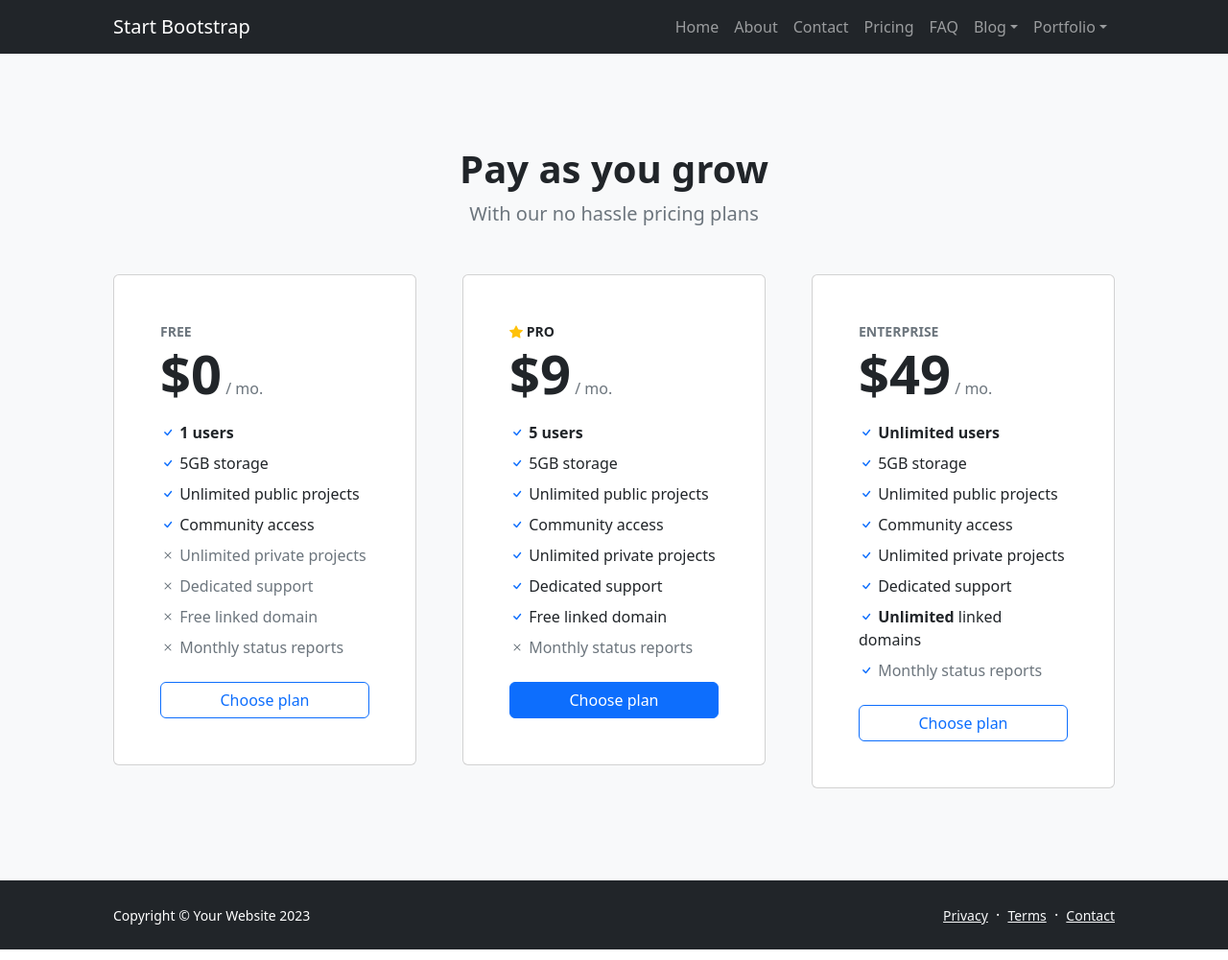
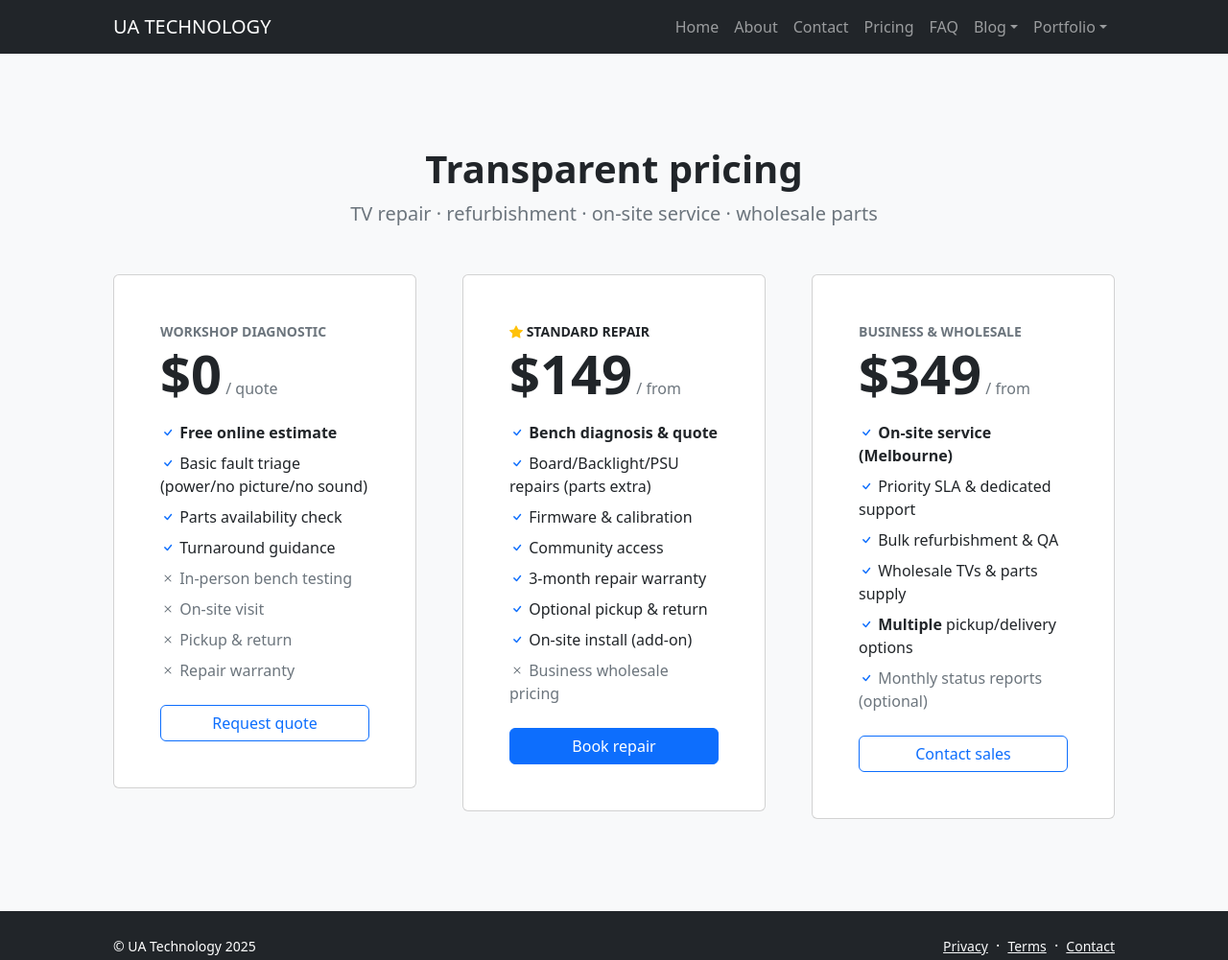
Before and after one commit to gongshizi/gongshizi.github.io, a website: page pricing.html in a window 1280 px wide. Shown: the top 1001 px of the page at 96% size. Drawn offline with nearby package versions, Linux system fonts and the light colour scheme.

Commit message:
Update pricing.html

```diff
--- a/pricing.html
+++ b/pricing.html
@@ -3,9 +3,9 @@
     <head>
         <meta charset="utf-8" />
         <meta name="viewport" content="width=device-width, initial-scale=1, shrink-to-fit=no" />
-        <meta name="description" content="" />
-        <meta name="author" content="" />
-        <title>Modern Business - Start Bootstrap Template</title>
+        <meta name="description" content="UA Technology pricing — TV repair, refurbishment, on-site service and wholesale parts in Melbourne, VIC." />
+        <meta name="author" content="UA Technology" />
+        <title>UA TECHNOLOGY · Pricing</title>
         <!-- Favicon-->
         <link rel="icon" type="image/x-icon" href="assets/favicon.ico" />
         <!-- Bootstrap icons-->
@@ -18,7 +18,7 @@
             <!-- Navigation-->
             <nav class="navbar navbar-expand-lg navbar-dark bg-dark">
                 <div class="container px-5">
-                    <a class="navbar-brand" href="index.html">Start Bootstrap</a>
+                    <a class="navbar-brand" href="index.html">UA TECHNOLOGY</a>
                     <button class="navbar-toggler" type="button" data-bs-toggle="collapse" data-bs-target="#navbarSupportedContent" aria-controls="navbarSupportedContent" aria-expanded="false" aria-label="Toggle navigation"><span class="navbar-toggler-icon"></span></button>
                     <div class="collapse navbar-collapse" id="navbarSupportedContent">
                         <ul class="navbar-nav ms-auto mb-2 mb-lg-0">
@@ -49,54 +49,54 @@
             <section class="bg-light py-5">
                 <div class="container px-5 my-5">
                     <div class="text-center mb-5">
-                        <h1 class="fw-bolder">Pay as you grow</h1>
-                        <p class="lead fw-normal text-muted mb-0">With our no hassle pricing plans</p>
+                        <h1 class="fw-bolder">Transparent pricing</h1>
+                        <p class="lead fw-normal text-muted mb-0">TV repair · refurbishment · on-site service · wholesale parts</p>
                     </div>
                     <div class="row gx-5 justify-content-center">
                         <!-- Pricing card free-->
                         <div class="col-lg-6 col-xl-4">
                             <div class="card mb-5 mb-xl-0">
                                 <div class="card-body p-5">
-                                    <div class="small text-uppercase fw-bold text-muted">Free</div>
+                                    <div class="small text-uppercase fw-bold text-muted">Workshop Diagnostic</div>
                                     <div class="mb-3">
                                         <span class="display-4 fw-bold">$0</span>
-                                        <span class="text-muted">/ mo.</span>
+                                        <span class="text-muted">/ quote</span>
                                     </div>
                                     <ul class="list-unstyled mb-4">
                                         <li class="mb-2">
                                             <i class="bi bi-check text-primary"></i>
-                                            <strong>1 users</strong>
+                                            <strong>Free online estimate</strong>
                                         </li>
                                         <li class="mb-2">
                                             <i class="bi bi-check text-primary"></i>
-                                            5GB storage
+                                            Basic fault triage (power/no picture/no sound)
                                         </li>
                                         <li class="mb-2">
                                             <i class="bi bi-check text-primary"></i>
-                                            Unlimited public projects
+                                            Parts availability check
                                         </li>
                                         <li class="mb-2">
                                             <i class="bi bi-check text-primary"></i>
-                                            Community access
+                                            Turnaround guidance
                                         </li>
                                         <li class="mb-2 text-muted">
                                             <i class="bi bi-x"></i>
-                                            Unlimited private projects
+                                            In-person bench testing
                                         </li>
                                         <li class="mb-2 text-muted">
                                             <i class="bi bi-x"></i>
-                                            Dedicated support
+                                            On-site visit
                                         </li>
                                         <li class="mb-2 text-muted">
                                             <i class="bi bi-x"></i>
-                                            Free linked domain
+                                            Pickup & return
                                         </li>
                                         <li class="text-muted">
                                             <i class="bi bi-x"></i>
-                                            Monthly status reports
+                                            Repair warranty
                                         </li>
                                     </ul>
-                                    <div class="d-grid"><a class="btn btn-outline-primary" href="#!">Choose plan</a></div>
+                                    <div class="d-grid"><a class="btn btn-outline-primary" href="#!">Request quote</a></div>
                                 </div>
                             </div>
                         </div>
@@ -106,24 +106,24 @@
                                 <div class="card-body p-5">
                                     <div class="small text-uppercase fw-bold">
                                         <i class="bi bi-star-fill text-warning"></i>
-                                        Pro
+                                        Standard Repair
                                     </div>
                                     <div class="mb-3">
-                                        <span class="display-4 fw-bold">$9</span>
-                                        <span class="text-muted">/ mo.</span>
+                                        <span class="display-4 fw-bold">$149</span>
+                                        <span class="text-muted">/ from</span>
                                     </div>
                                     <ul class="list-unstyled mb-4">
                                         <li class="mb-2">
                                             <i class="bi bi-check text-primary"></i>
-                                            <strong>5 users</strong>
+                                            <strong>Bench diagnosis & quote</strong>
                                         </li>
                                         <li class="mb-2">
                                             <i class="bi bi-check text-primary"></i>
-                                            5GB storage
+                                            Board/Backlight/PSU repairs (parts extra)
                                         </li>
                                         <li class="mb-2">
                                             <i class="bi bi-check text-primary"></i>
-                                            Unlimited public projects
+                                            Firmware & calibration
                                         </li>
                                         <li class="mb-2">
                                             <i class="bi bi-check text-primary"></i>
@@ -131,22 +131,22 @@
                                         </li>
                                         <li class="mb-2">
                                             <i class="bi bi-check text-primary"></i>
-                                            Unlimited private projects
+                                            3-month repair warranty
                                         </li>
                                         <li class="mb-2">
                                             <i class="bi bi-check text-primary"></i>
-                                            Dedicated support
+                                            Optional pickup & return
                                         </li>
                                         <li class="mb-2">
                                             <i class="bi bi-check text-primary"></i>
-                                            Free linked domain
+                                            On-site install (add-on)
                                         </li>
                                         <li class="text-muted">
                                             <i class="bi bi-x"></i>
-                                            Monthly status reports
+                                            Business wholesale pricing
                                         </li>
                                     </ul>
-                                    <div class="d-grid"><a class="btn btn-primary" href="#!">Choose plan</a></div>
+                                    <div class="d-grid"><a class="btn btn-primary" href="#!">Book repair</a></div>
                                 </div>
                             </div>
                         </div>
@@ -154,47 +154,39 @@
                         <div class="col-lg-6 col-xl-4">
                             <div class="card">
                                 <div class="card-body p-5">
-                                    <div class="small text-uppercase fw-bold text-muted">Enterprise</div>
+                                    <div class="small text-uppercase fw-bold text-muted">Business & Wholesale</div>
                                     <div class="mb-3">
-                                        <span class="display-4 fw-bold">$49</span>
-                                        <span class="text-muted">/ mo.</span>
+                                        <span class="display-4 fw-bold">$349</span>
+                                        <span class="text-muted">/ from</span>
                                     </div>
                                     <ul class="list-unstyled mb-4">
                                         <li class="mb-2">
                                             <i class="bi bi-check text-primary"></i>
-                                            <strong>Unlimited users</strong>
+                                            <strong>On-site service (Melbourne)</strong>
                                         </li>
                                         <li class="mb-2">
                                             <i class="bi bi-check text-primary"></i>
-                                            5GB storage
+                                            Priority SLA & dedicated support
                                         </li>
                                         <li class="mb-2">
                                             <i class="bi bi-check text-primary"></i>
-                                            Unlimited public projects
+                                            Bulk refurbishment & QA
                                         </li>
                                         <li class="mb-2">
                                             <i class="bi bi-check text-primary"></i>
-                                            Community access
+                                            Wholesale TVs & parts supply
                                         </li>
                                         <li class="mb-2">
                                             <i class="bi bi-check text-primary"></i>
-                                            Unlimited private projects
-                                        </li>
-                                        <li class="mb-2">
-                                            <i class="bi bi-check text-primary"></i>
-                                            Dedicated support
-                                        </li>
-                                        <li class="mb-2">
-                                            <i class="bi bi-check text-primary"></i>
-                                            <strong>Unlimited</strong>
-                                            linked domains
+                                            <strong>Multiple</strong>
+                                            pickup/delivery options
                                         </li>
                                         <li class="text-muted">
                                             <i class="bi bi-check text-primary"></i>
-                                            Monthly status reports
+                                            Monthly status reports (optional)
                                         </li>
                                     </ul>
-                                    <div class="d-grid"><a class="btn btn-outline-primary" href="#!">Choose plan</a></div>
+                                    <div class="d-grid"><a class="btn btn-outline-primary" href="#!">Contact sales</a></div>
                                 </div>
                             </div>
                         </div>
@@ -206,7 +198,7 @@
         <footer class="bg-dark py-4 mt-auto">
             <div class="container px-5">
                 <div class="row align-items-center justify-content-between flex-column flex-sm-row">
-                    <div class="col-auto"><div class="small m-0 text-white">Copyright &copy; Your Website 2023</div></div>
+                    <div class="col-auto"><div class="small m-0 text-white">© UA Technology 2025</div></div>
                     <div class="col-auto">
                         <a class="link-light small" href="#!">Privacy</a>
                         <span class="text-white mx-1">&middot;</span>
@@ -223,3 +215,16 @@
         <script src="js/scripts.js"></script>
     </body>
 </html>
+
+
+
+
+
+
+询问 ChatGPT
+
+
+
+
+
+ChatGPT 也可能会犯
```
